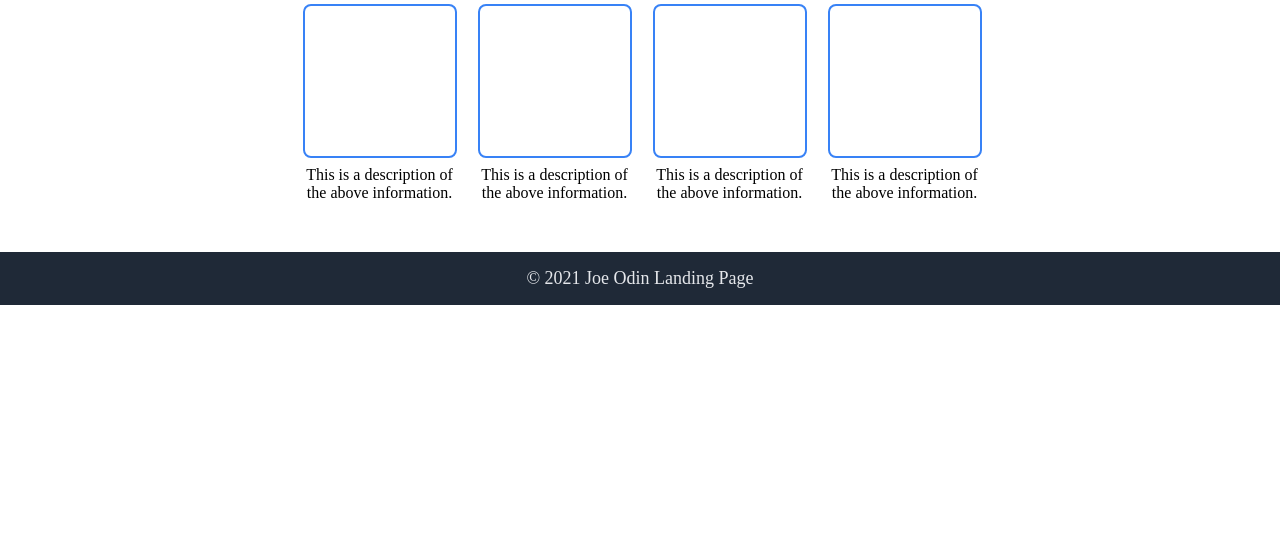
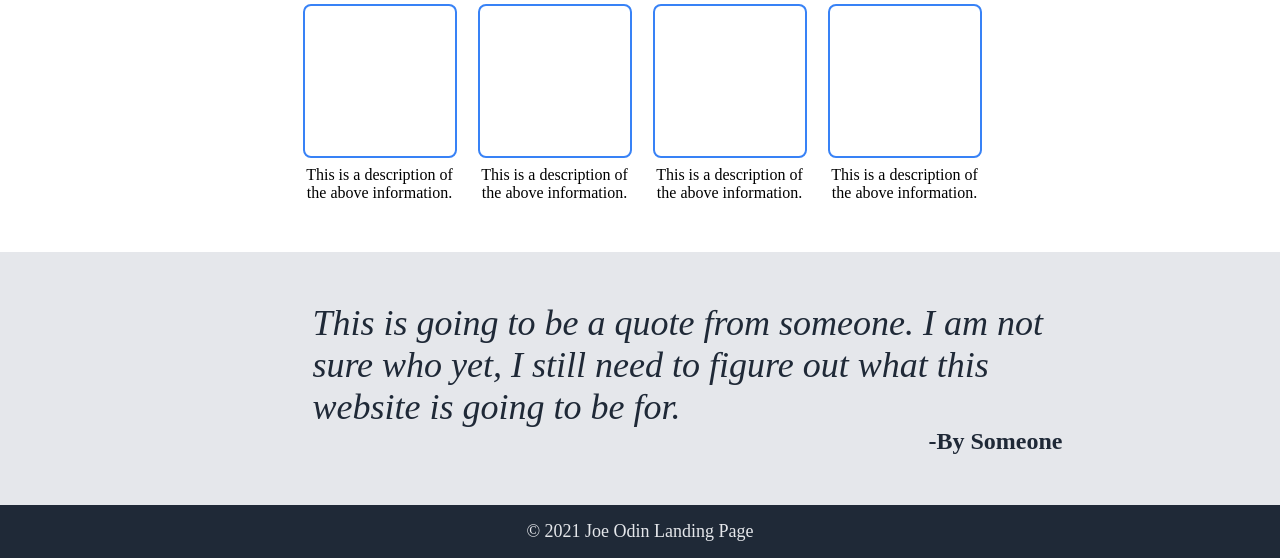
Before and after one commit to joe-crosby/odin-landing-page, a plain HTML site: page index.html in a window 1280 px wide. Shown: the part 501-1059 px from the top of the page. Before the commit the page ends 806 px from the top, so only its background shows below. Drawn offline with Linux system fonts and the light colour scheme.

Commit message:
Started the quote section

```diff
--- a/css/style.css
+++ b/css/style.css
@@ -75,18 +75,20 @@ button {
   color: #FFFFFF;
 }
 
+.information-title, .quote-section {
+  font-size: 36px;
+  color: #1F2937;
+}
+
 .information-title {
-  font-size: 36px;
   font-weight: extra-bold;
-  color: #1F2937;
   padding-bottom: 25px;
 }
 
 .information-cards {
   display: flex;
+  justify-content: center;
   flex-flow: row wrap;
-  justify-content: center;
-  align-items: center;
   gap: 25px;
 }
 
@@ -106,6 +108,23 @@ button {
   border-radius: 8px;
 }
 
+.quote-section {
+  justify-content: flex-end;
+  align-items: center;
+  font-style: italic;
+  background: #E5E7EB;
+}
+
+.quote-text {
+  max-width: 750px;
+}
+
+.quoted-by {
+  font-size: 24px;
+  font-weight: bold;
+  font-style: normal;
+}
+
 :root {
   --container-padding: 50px 17% 50px 17%;
   --header-footer-padding: 16px 17%;
--- a/index.html
+++ b/index.html
@@ -66,9 +66,14 @@
         </div>
       </div>
     </div>
-    <section>
-
-    </section>
+    <div class="flex-container quote-section">
+      <div class="quote-text">
+        This is going to be a quote from someone. I am not sure who yet, I still need to figure out what this website is going to be for.
+      </div>
+      <div class="quoted-by">
+        -By Someone
+      </div>
+    </div>
     <section>
 
     </section>
```
